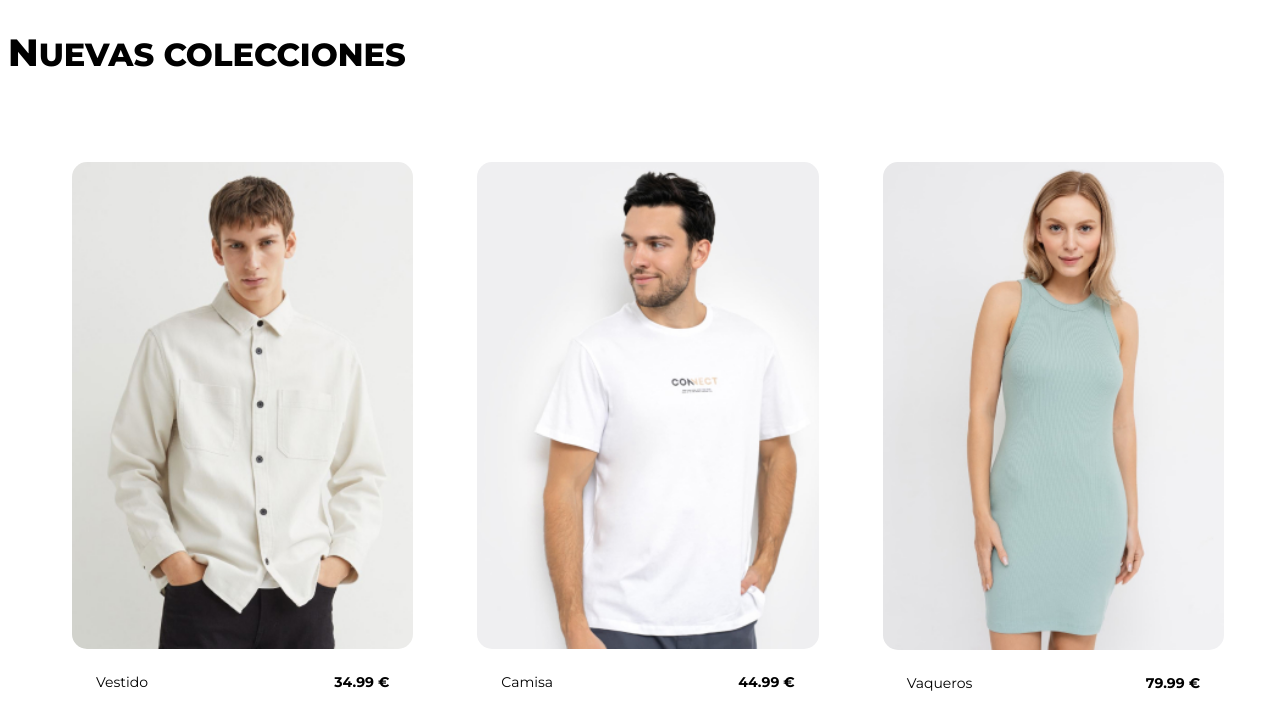
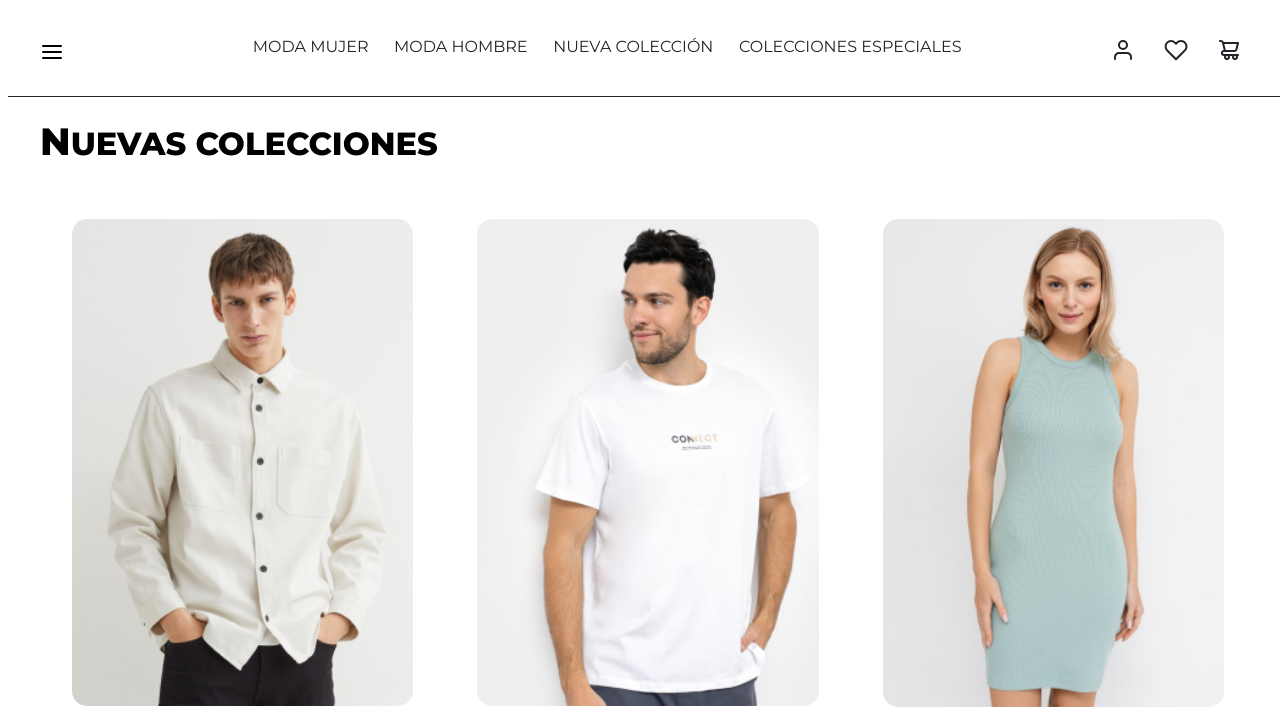
Before and after one commit to gabrielpretel/laboratorio-html, a website: page index.html in a window 1280 px wide. Shown: the top 727 px of the page. Drawn offline with Linux system fonts and the light colour scheme.

Commit message:
Añadido header y footer

```diff
--- a/index.html
+++ b/index.html
@@ -13,10 +13,26 @@
 </head>
 <body>
     <header>
-
+        <nav class="menu">
+            <div class="logo"><img src="src/icons/icon-menu-burguer.svg" alt="Menú hamburguesa"></div>
+            <div class="links">
+                <ul>
+                    <li><a href="#">MODA MUJER</a></li>
+                    <li><a href="#">MODA HOMBRE</a></li>
+                    <li><a href="#">NUEVA COLECCIÓN</a></li>
+                    <li><a href="#">COLECCIONES ESPECIALES</a></li>
+                </ul>
+            </div>
+            <div class="icons">
+                <a href="#"><img src="src/icons/icon-user.svg" alt="Usuario"></a>
+                <a href="#"><img src="src/icons/icon-heart.svg" alt="Favoritos"></a>
+                <a href="#"><img src="src/icons/icon-shopping-cart.svg" alt="Cesta de compra"></a>
+            </div>
+        </nav>
     </header>
     <main>
-        <h1>Nuevas colecciones</h1>
+        <div class="content">
+            <div class="title"><h1>Nuevas colecciones</h1></div>
             <div class="container">
                 <div class="container-item"><img src="src/img/image-1.jpg" alt="Imagen 1"><div class="item-info"><span class="item-name">Vestido</span><span class="item-price">34.99 €</span></div></div>
                 <div class="container-item"><img src="src/img/image-2.jpg" alt="Imagen 2"><div class="item-info"><span class="item-name">Camisa</span><span class="item-price">44.99 €</span></div></div>
@@ -25,9 +41,15 @@
                 <div class="container-item"><img src="src/img/image-5.jpg" alt="Imagen 5"><div class="item-info"><span class="item-name">Camisa</span><span class="item-price">25.00 €</span></div></div>
                 <div class="container-item"><img src="src/img/image-6.jpg" alt="Imagen 6"><div class="item-info"><span class="item-name">Camiseta</span><span class="item-price">22.99 €</span></div></div>
             </div>
+        </div>
     </main>
     <footer>
-
+        <div class="footer-content">
+            <div class="footer-item"><div class="footer-icon"><img src="src/icons/icon-truck.svg" alt=""></div>Entrega</div>
+            <div class="footer-item">Devoluciones y cambios</div>
+            <div class="footer-item"><div class="footer-icon"><img src="src/icons/icon-phone.svg" alt=""></div>+375 (29) 749-18-23</div>
+            <div class="footer-item"><div class="footer-icon"><img src="src/icons/icon-mail.svg" alt=""></div>shop@omix.com</div>
+        </div>
     </footer>
 </body>
 </html>
--- a/src/style.css
+++ b/src/style.css
@@ -2,6 +2,7 @@
     --primary: #212429;
     --secondary: #ffffff;
     --primary-font: 'Montserrat', sans-serif;
+    --pagewidth: 1280px;
     font-size: 16px;
 }
 
@@ -21,16 +22,77 @@ h1::first-letter{
 
 body{
     display: flex;
-    justify-content: center;
-    align-items: start; /* Para evitar que se estire verticalmente */
+    flex-direction: column;
+    align-items: start;
     width: 100%;
     font-family: var(--primary-font);
 
 }
 
+header{
+    display: flex;
+    width: 100%;
+    justify-content: center;
+    border-bottom: 1px solid var(--primary);
+}
+
+.logo{
+    display: flex;
+    padding: 2rem;
+    width: 15%;
+}
+
+
+.menu{
+    display: flex;
+    width: var(--pagewidth);
+}
+
+.links{
+    width: 70%;
+}
+
+.links ul{
+    display: flex;
+    list-style-type: none;
+}
+
+.links ul li{
+    padding: 0.8rem;
+}
+
+.links ul li a{
+    text-decoration: none;
+    color: var(--primary);
+    border: none;
+}
+
+.links ul li a:hover{
+    border-bottom: 1px solid var(--primary);
+    color: var(--primary);
+}
+
+.icons {
+    display: flex;
+    justify-content: space-around;
+    align-items: center;
+    width: 15%;
+    padding-right: 2rem;
+}
+
 main {
-    max-width: 1280px;
+    display: flex;
+    justify-content: center;
     width: 100%;
+}
+
+.content{
+    width: 100%;
+    max-width: var(--pagewidth);
+}
+
+.title{
+    padding-left: 2rem;
 }
 
 .container{
@@ -38,12 +100,14 @@ main {
     grid-template-columns: repeat(auto-fill, minmax(300px, 1fr));
     column-gap: 4rem;
     padding: 4rem;
+    padding-top: 2rem;
 }
 
 .container-item{
     display: flex;
     flex-direction: column;
     margin-bottom: 2rem;
+
 }
 
 .container-item:first-child{
@@ -83,12 +147,8 @@ main {
 }
 
 .container-item img:hover{
-    -webkit-box-shadow: 0px 0px 54px -14px rgba(33,36,41,1);
-    -moz-box-shadow: 0px 0px 54px -14px rgba(33,36,41,1);
-    box-shadow: 0px 0px 54px -14px rgba(33,36,41,0.5);
     transform: scale(105%);
     transition: all 0.3s ease-in-out;
-
 }
 
 .container-item img{
@@ -105,3 +165,38 @@ main {
 .item-price {
     font-weight: bold;
 }
+
+footer{
+    width: 100%;
+    display: flex;
+    justify-content: center;
+    width: 100%;
+    background-color: var(--primary);
+    color: white;
+    padding: 3rem;
+}
+
+.footer-content{
+    max-width: var(--pagewidth);
+    display: flex;
+    justify-content: space-between;
+    width: 100%;
+}
+
+.footer-item{
+    display: flex;
+    justify-content: center;
+    align-items: center;
+}
+.footer-icon{
+    background-color: white;
+    border-radius: 50%;
+    margin-right: 1rem;
+    display: flex;
+    justify-content: center;
+    align-items: center;
+}
+
+.footer-item img{
+    padding: 1rem;
+}
```
Lines whose indentation alone changed are shown as unchanged.
